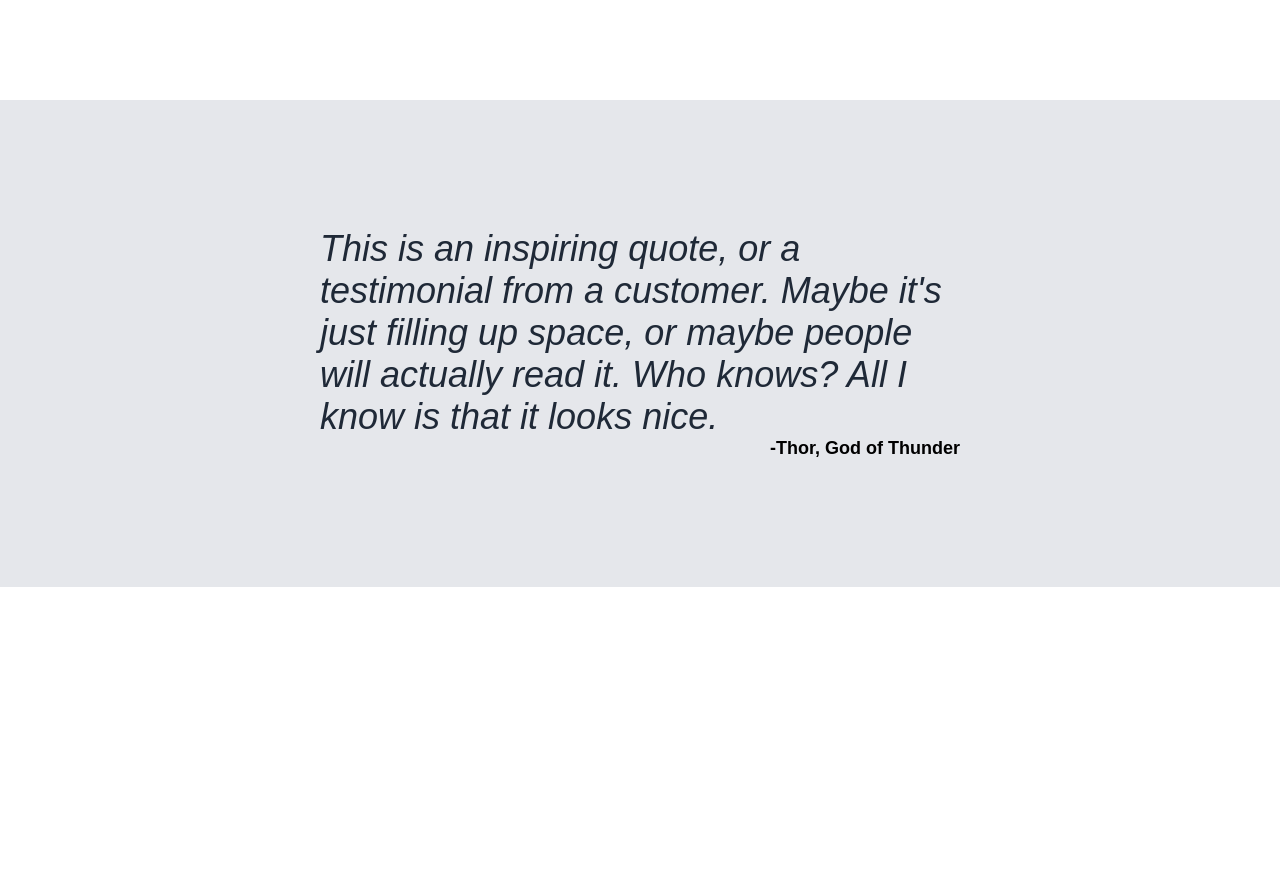
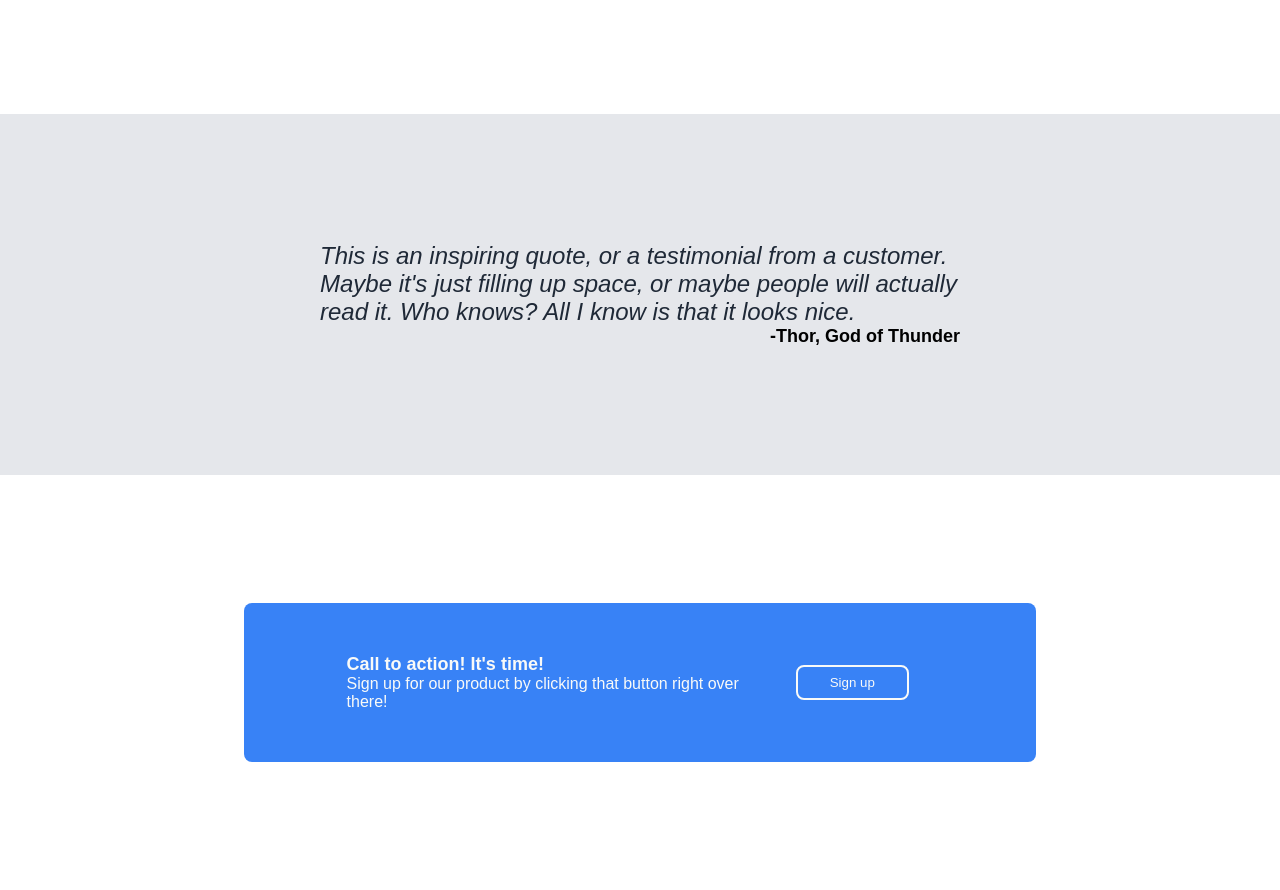
Before and after one commit to pmbechard/odin-landing-page, a plain HTML site: page index.html in a window 1280 px wide. Shown: the part 846-1736 px from the top of the page. Before the commit the page ends 1433 px from the top, so only its background shows below. Drawn offline with Linux system fonts and the light colour scheme.

Commit message:
Adds call-to-action section of website

```diff
--- a/index.html
+++ b/index.html
@@ -68,5 +68,18 @@
         <p class="author">-Thor, God of Thunder</p>
     </div>
 
+    <div class="call-to-action-section">
+        <div class="action-card">
+            <div class="action-text">
+                <h4>Call to action! It's time!</h4>
+                <p>Sign up for our product by clicking that button right over there!</p>
+            </div>
+
+            <div class="action-button">
+                <button>Sign up</button>
+            </div>
+        </div>
+    </div>
+
 </body>
 </html>
--- a/style.css
+++ b/style.css
@@ -93,6 +93,7 @@ body {
     border-radius: 8px;
     margin: 8px 8px 8px 0;
     background-color: #3882f6;
+    border: none;
     color: #f9faf8;
     padding: 8px 32px;
     font-weight: bold;
@@ -109,6 +110,7 @@ body {
 
 .information-section .title {
     margin: 64px;
+    font-size: 24px;
 }
 
 .cards {
@@ -139,7 +141,7 @@ body {
 }
 
 .quote-section .quote {
-    font-size: 36px;
+    font-size: 24px;
     font-style: italic;
     color:#1f2937;
 }
@@ -149,3 +151,43 @@ body {
     font-weight: bold;
     text-align: right;
 }
+
+/* CALL TO ACTION SECTION */
+
+.call-to-action-section {
+    padding: 10% 10%;
+    display: flex;
+    justify-content: center;
+    flex: 1;
+}
+
+.call-to-action-section .action-card {
+    background-color: #3882f6;
+    border-radius: 8px;
+    padding: 5% 10%;
+    color: #f9faf8;
+    display: flex;
+    justify-content: space-between;
+    align-items: center;
+    gap: 36px;
+}
+
+.call-to-action-section h4 {
+    font-size: 18px;
+}
+
+.call-to-action-section .action-text {
+    flex: 3;
+}
+
+.call-to-action-section .action-button {
+    flex: 1;
+}
+
+.call-to-action-section .action-button button {
+    padding: 8px 32px;
+    background-color: #3882f6;
+    color: #f9faf8;
+    border-radius: 8px;
+    border: 2px solid #f9faf8;
+}
```
